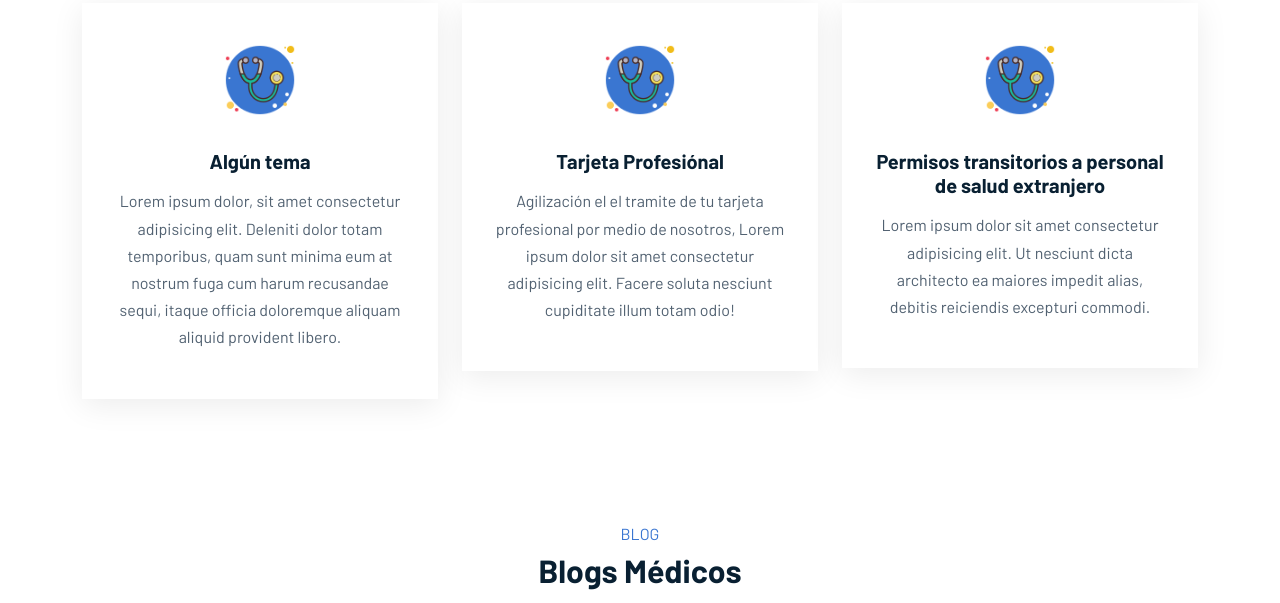
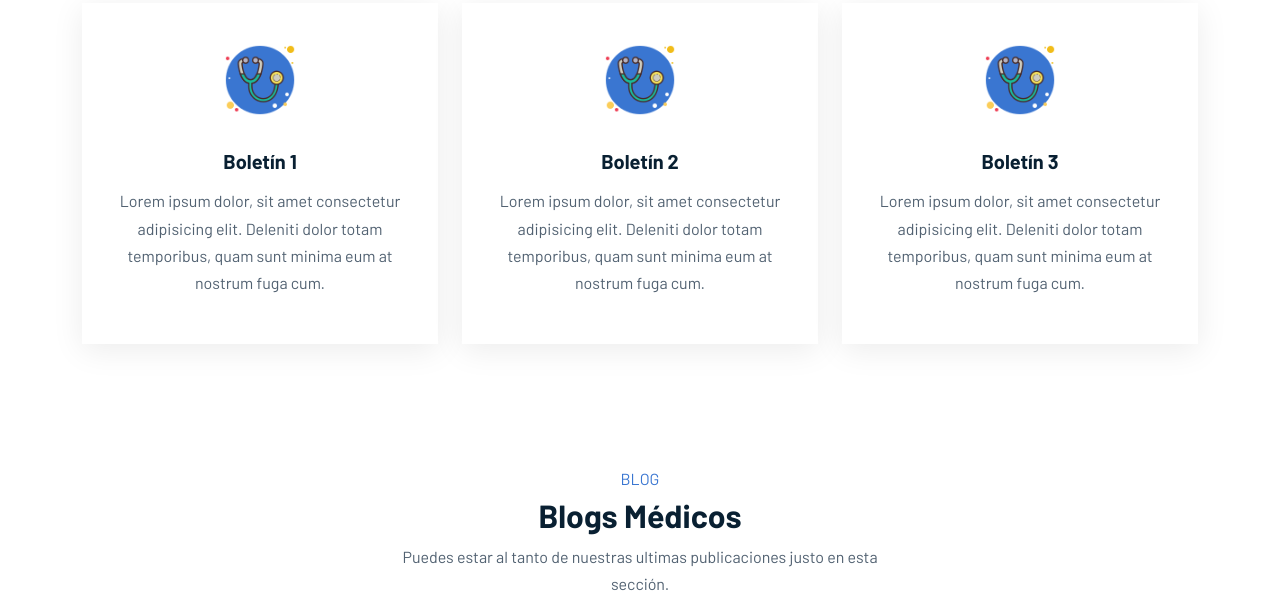
Before and after one commit to Andresp08/Web_Col_Med, a plain HTML site: page index.html in a window 1280 px wide. Shown: the part 1790-2393 px from the top of the page. Drawn offline with nearby package versions, Linux system fonts and the light colour scheme.

Commit message:
modifing boletines

```diff
--- a/index.html
+++ b/index.html
@@ -225,31 +225,27 @@
           <div class="col-lg-4 col-md-6">
             <div class="service">
               <img src="img/icon.png" alt="icono" />
-              <h5>Algún tema</h5>
+              <h5>Boletín 1</h5>
               <p class="text-align-justify">
-                Lorem ipsum dolor, sit amet consectetur adipisicing elit. Deleniti dolor totam temporibus, quam sunt minima eum at nostrum fuga cum harum recusandae sequi, itaque officia doloremque aliquam aliquid provident libero.
+                Lorem ipsum dolor, sit amet consectetur adipisicing elit. Deleniti dolor totam temporibus, quam sunt minima eum at nostrum fuga cum.
               </p>
             </div>
           </div>
           <div class="col-lg-4 col-md-6">
             <div class="service">
               <img src="img/icon.png" alt="icono" />
-              <h5>Tarjeta Profesiónal</h5>
+              <h5>Boletín 2</h5>
               <p>
-                Agilización el el tramite de tu tarjeta profesional por medio de
-                nosotros, Lorem ipsum dolor sit amet consectetur adipisicing
-                elit. Facere soluta nesciunt cupiditate illum totam odio!
+                Lorem ipsum dolor, sit amet consectetur adipisicing elit. Deleniti dolor totam temporibus, quam sunt minima eum at nostrum fuga cum.
               </p>
             </div>
           </div>
           <div class="col-lg-4 col-md-6">
             <div class="service">
               <img src="img/icon.png" alt="icono" />
-              <h5>Permisos transitorios a personal de salud extranjero</h5>
+              <h5>Boletín 3</h5>
               <p>
-                Lorem ipsum dolor sit amet consectetur adipisicing elit. Ut
-                nesciunt dicta architecto ea maiores impedit alias, debitis
-                reiciendis excepturi commodi.
+                Lorem ipsum dolor, sit amet consectetur adipisicing elit. Deleniti dolor totam temporibus, quam sunt minima eum at nostrum fuga cum.
               </p>
             </div>
           </div>
```
